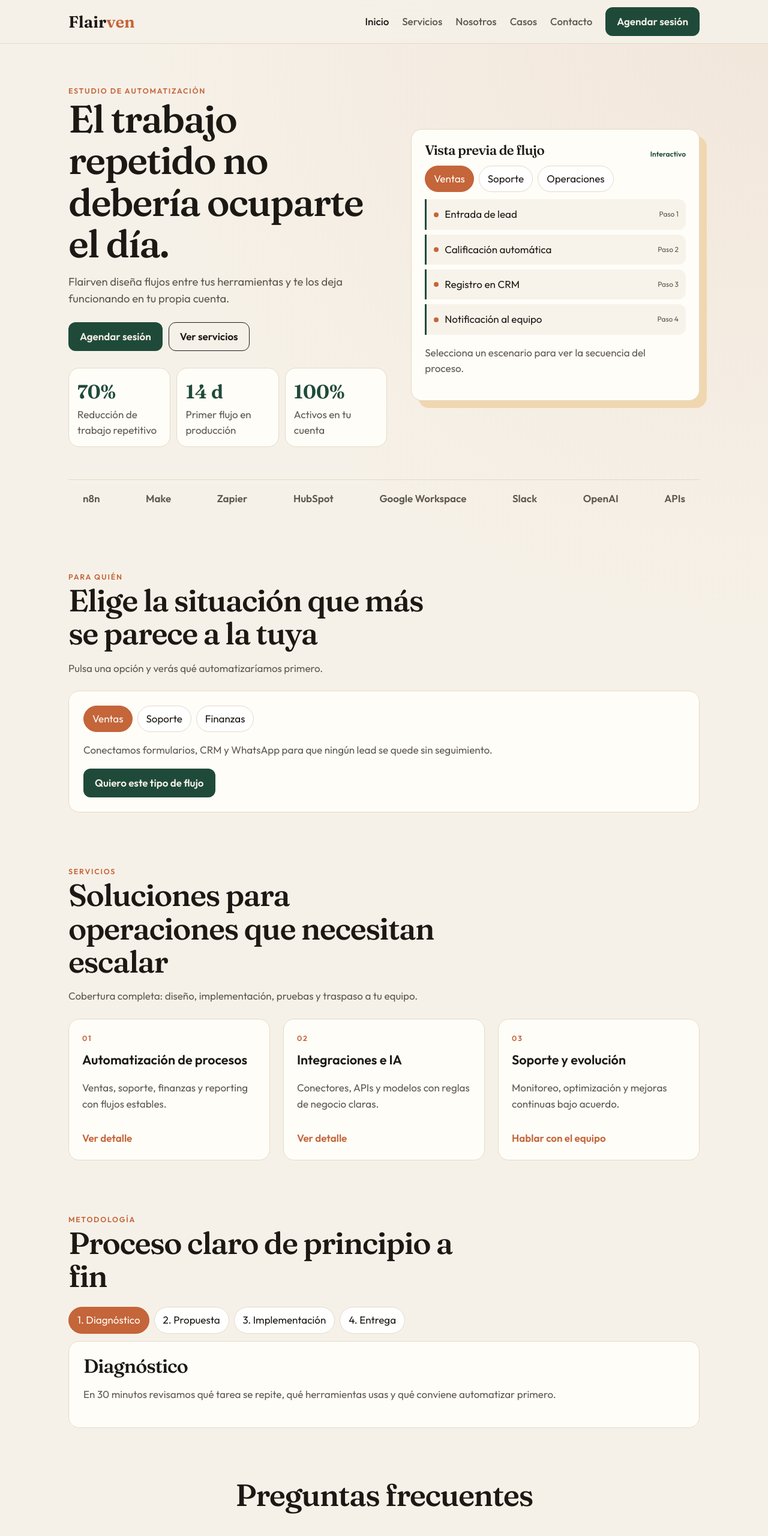
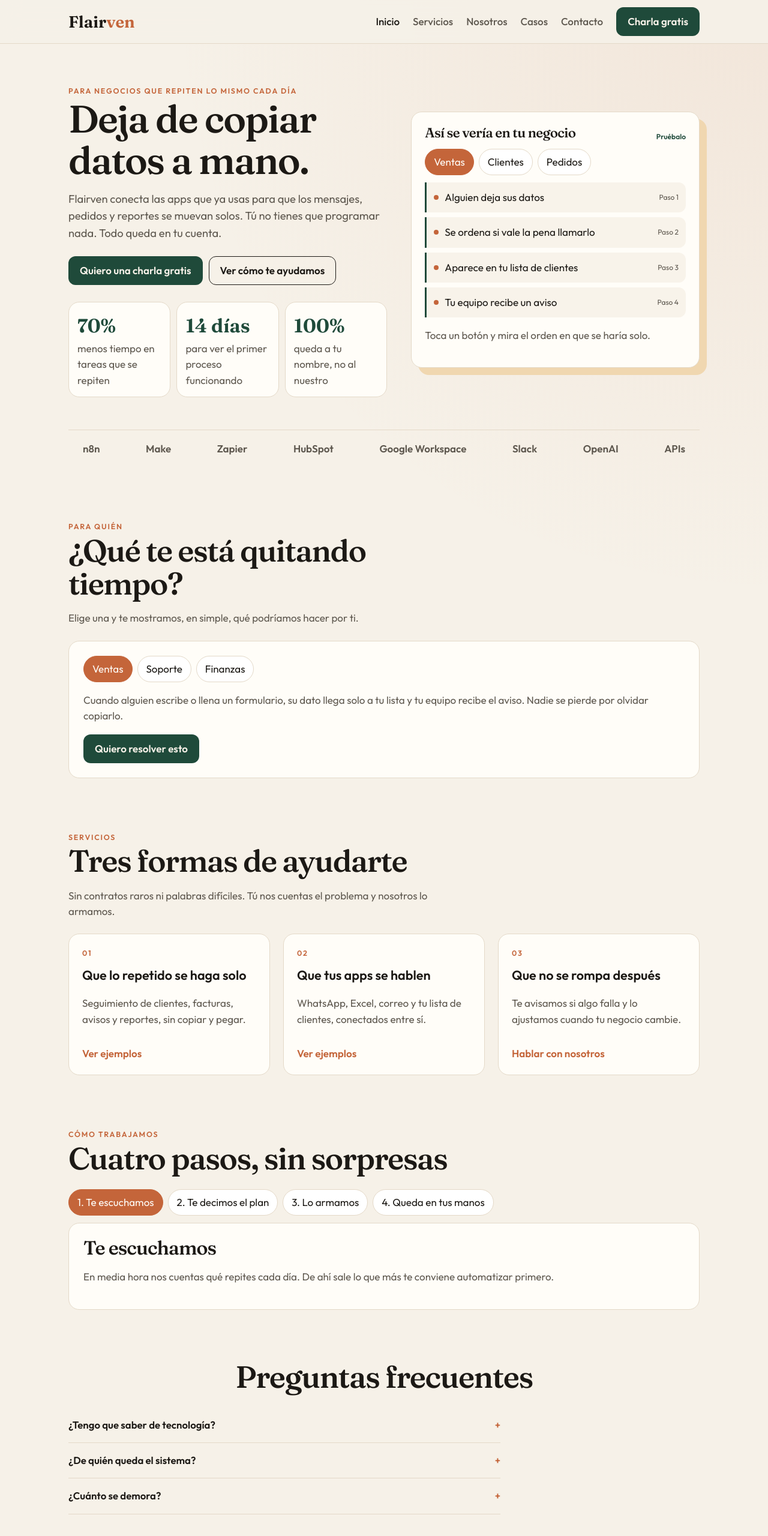
Before and after one commit to andrew0010-wb/flairven, a website: page index.html in a window 1280 px wide. Shown: the top 2560 px of the page at 60% size. Drawn offline with Linux system fonts and the light colour scheme.

Commit message:
Reescribe el sitio en lenguaje claro y persuasivo
Co-authored-by: Cursor <cursoragent@cursor.com>

```diff
--- a/index.html
+++ b/index.html
@@ -5,16 +5,16 @@
     <meta name="viewport" content="width=device-width, initial-scale=1.0" />
     <meta
       name="description"
-      content="Flairven — Automatización de procesos con n8n, Make y Zapier. Implementación profesional, documentada y en tu cuenta."
+      content="Flairven hace que las tareas repetidas de tu negocio se hagan solas. Sin que tengas que aprender tecnología."
     />
-    <title>Flairven | Automatización de procesos</title>
+    <title>Flairven | Menos trabajo repetido</title>
     <link rel="preconnect" href="https://fonts.googleapis.com" />
     <link rel="preconnect" href="https://fonts.gstatic.com" crossorigin />
     <link
       href="https://fonts.googleapis.com/css2?family=Fraunces:opsz,wght@9..144,560;9..144,640&family=Outfit:wght@400;500;600&display=swap"
       rel="stylesheet"
     />
-    <link rel="stylesheet" href="/css/styles.css?v=9" />
+    <link rel="stylesheet" href="/css/styles.css?v=10" />
   </head>
   <body data-page="index.html">
     <div id="site-header"></div>
@@ -23,44 +23,45 @@
       <section class="hero">
         <div class="hero-grid">
           <div class="reveal">
-            <span class="kicker">Estudio de automatización</span>
-            <h1>El trabajo repetido no debería ocuparte el día.</h1>
+            <span class="kicker">Para negocios que repiten lo mismo cada día</span>
+            <h1>Deja de copiar datos a mano.</h1>
             <p class="hero-lead">
-              Flairven diseña flujos entre tus herramientas y te los deja
-              funcionando en tu propia cuenta.
+              Flairven conecta las apps que ya usas para que los mensajes,
+              pedidos y reportes se muevan solos. Tú no tienes que programar
+              nada. Todo queda en tu cuenta.
             </p>
             <div class="hero-actions">
-              <a class="btn btn-primary" href="/contacto.html">Agendar sesión</a>
-              <a class="btn btn-secondary" href="/servicios.html">Ver servicios</a>
+              <a class="btn btn-primary" href="/contacto.html">Quiero una charla gratis</a>
+              <a class="btn btn-secondary" href="/servicios.html">Ver cómo te ayudamos</a>
             </div>
             <div class="hero-stats">
               <div class="stat">
                 <strong data-count="70" data-suffix="%">0%</strong>
-                <span>Reducción de trabajo repetitivo</span>
+                <span>menos tiempo en tareas que se repiten</span>
               </div>
               <div class="stat">
-                <strong data-count="14" data-suffix=" d">0 d</strong>
-                <span>Primer flujo en producción</span>
+                <strong data-count="14" data-suffix=" días">0 días</strong>
+                <span>para ver el primer proceso funcionando</span>
               </div>
               <div class="stat">
                 <strong data-count="100" data-suffix="%">0%</strong>
-                <span>Activos en tu cuenta</span>
+                <span>queda a tu nombre, no al nuestro</span>
               </div>
             </div>
           </div>
 
           <div class="hero-panel reveal" id="demo" style="transition-delay: 0.1s">
             <div class="panel-head">
-              <h2>Vista previa de flujo</h2>
-              <span class="panel-badge">Interactivo</span>
+              <h2>Así se vería en tu negocio</h2>
+              <span class="panel-badge">Pruébalo</span>
             </div>
             <div class="flow-tabs" role="tablist">
               <button type="button" class="flow-tab is-active" data-flow-tab="ventas">Ventas</button>
-              <button type="button" class="flow-tab" data-flow-tab="soporte">Soporte</button>
-              <button type="button" class="flow-tab" data-flow-tab="ops">Operaciones</button>
+              <button type="button" class="flow-tab" data-flow-tab="soporte">Clientes</button>
+              <button type="button" class="flow-tab" data-flow-tab="ops">Pedidos</button>
             </div>
             <div data-flow-nodes></div>
-            <p class="panel-note">Selecciona un escenario para ver la secuencia del proceso.</p>
+            <p class="panel-note">Toca un botón y mira el orden en que se haría solo.</p>
           </div>
         </div>
       </section>
@@ -75,8 +76,8 @@
       <section class="section">
         <div class="section-header reveal">
           <span class="kicker">Para quién</span>
-          <h2>Elige la situación que más se parece a la tuya</h2>
-          <p>Pulsa una opción y verás qué automatizaríamos primero.</p>
+          <h2>¿Qué te está quitando tiempo?</h2>
+          <p>Elige una y te mostramos, en simple, qué podríamos hacer por ti.</p>
         </div>
         <div class="audience reveal" data-audience>
           <div class="audience-nav">
@@ -85,52 +86,49 @@
             <button type="button" data-audience-key="finanzas" aria-pressed="false">Finanzas</button>
           </div>
           <p class="audience-panel" data-audience-panel></p>
-          <a class="btn btn-primary" href="/contacto.html">Quiero este tipo de flujo</a>
+          <a class="btn btn-primary" href="/contacto.html">Quiero resolver esto</a>
         </div>
       </section>
 
       <section class="section">
         <div class="section-header reveal">
           <span class="kicker">Servicios</span>
-          <h2>Soluciones para operaciones que necesitan escalar</h2>
-          <p>
-            Cobertura completa: diseño, implementación, pruebas y traspaso a tu
-            equipo.
-          </p>
+          <h2>Tres formas de ayudarte</h2>
+          <p>Sin contratos raros ni palabras difíciles. Tú nos cuentas el problema y nosotros lo armamos.</p>
         </div>
         <div class="grid-3 reveal">
           <a class="card card-hit" href="/servicios.html">
             <div class="card-icon">01</div>
-            <h3>Automatización de procesos</h3>
-            <p>Ventas, soporte, finanzas y reporting con flujos estables.</p>
-            <span class="card-link">Ver detalle</span>
+            <h3>Que lo repetido se haga solo</h3>
+            <p>Seguimiento de clientes, facturas, avisos y reportes, sin copiar y pegar.</p>
+            <span class="card-link">Ver ejemplos</span>
           </a>
           <a class="card card-hit" href="/servicios.html#ia">
             <div class="card-icon">02</div>
-            <h3>Integraciones e IA</h3>
-            <p>Conectores, APIs y modelos con reglas de negocio claras.</p>
-            <span class="card-link">Ver detalle</span>
+            <h3>Que tus apps se hablen</h3>
+            <p>WhatsApp, Excel, correo y tu lista de clientes, conectados entre sí.</p>
+            <span class="card-link">Ver ejemplos</span>
           </a>
           <a class="card card-hit" href="/contacto.html">
             <div class="card-icon">03</div>
-            <h3>Soporte y evolución</h3>
-            <p>Monitoreo, optimización y mejoras continuas bajo acuerdo.</p>
-            <span class="card-link">Hablar con el equipo</span>
+            <h3>Que no se rompa después</h3>
+            <p>Te avisamos si algo falla y lo ajustamos cuando tu negocio cambie.</p>
+            <span class="card-link">Hablar con nosotros</span>
           </a>
         </div>
       </section>
 
       <section class="section">
         <div class="section-header reveal">
-          <span class="kicker">Metodología</span>
-          <h2>Proceso claro de principio a fin</h2>
+          <span class="kicker">Cómo trabajamos</span>
+          <h2>Cuatro pasos, sin sorpresas</h2>
         </div>
         <div class="journey reveal" data-journey>
           <div class="journey-nav" role="tablist">
-            <button type="button" class="is-active" data-journey-step="0">1. Diagnóstico</button>
-            <button type="button" data-journey-step="1">2. Propuesta</button>
-            <button type="button" data-journey-step="2">3. Implementación</button>
-            <button type="button" data-journey-step="3">4. Entrega</button>
+            <button type="button" class="is-active" data-journey-step="0">1. Te escuchamos</button>
+            <button type="button" data-journey-step="1">2. Te decimos el plan</button>
+            <button type="button" data-journey-step="2">3. Lo armamos</button>
+            <button type="button" data-journey-step="3">4. Queda en tus manos</button>
           </div>
           <div class="journey-panel" data-journey-panel></div>
         </div>
@@ -142,24 +140,24 @@
         </div>
         <div class="faq reveal">
           <div class="faq-item">
-            <button type="button" data-faq-trigger aria-expanded="false">¿Qué plataforma recomiendan?</button>
+            <button type="button" data-faq-trigger aria-expanded="false">¿Tengo que saber de tecnología?</button>
             <div class="faq-answer">
-              Elegimos según volumen, complejidad, mantenimiento y requisitos de
-              datos. La decisión queda documentada en la propuesta.
+              No. Tú nos cuentas qué haces hoy a mano. Nosotros elegimos la
+              herramienta y te explicamos el resultado en palabras normales.
             </div>
           </div>
           <div class="faq-item">
-            <button type="button" data-faq-trigger aria-expanded="false">¿Quién es dueño de los flujos?</button>
+            <button type="button" data-faq-trigger aria-expanded="false">¿De quién queda el sistema?</button>
             <div class="faq-answer">
-              Tú. Implementamos en tu workspace y entregamos documentación para
-              operación interna.
+              Tuyo. Lo dejamos en tus cuentas y con una guía corta para que tu
+              equipo sepa qué hace cada cosa.
             </div>
           </div>
           <div class="faq-item">
-            <button type="button" data-faq-trigger aria-expanded="false">¿Cuánto tarda un proyecto?</button>
+            <button type="button" data-faq-trigger aria-expanded="false">¿Cuánto se demora?</button>
             <div class="faq-answer">
-              Un flujo acotado suele publicarse en 1–3 semanas. Proyectos
-              amplios se dividen por hitos.
+              Un proceso sencillo suele estar listo en una a tres semanas. Si
+              son varias áreas, lo partimos para que veas avances pronto.
             </div>
           </div>
         </div>
@@ -167,16 +165,16 @@
 
       <section class="section">
         <div class="cta reveal">
-          <h2>Agenda una sesión estratégica de 30 minutos</h2>
-          <p>Evaluamos tu operación y definimos el siguiente paso concreto.</p>
-          <a class="btn btn-primary" href="/contacto.html">Contactar a Flairven</a>
+          <h2>Cuéntanos qué estás haciendo a mano</h2>
+          <p>En 30 minutos, gratis, te decimos si vale la pena automatizarlo y por dónde empezar.</p>
+          <a class="btn btn-primary" href="/contacto.html">Pedir la charla</a>
         </div>
       </section>
     </main>
 
     <div id="site-footer"></div>
-    <script src="/js/site-config.js?v=9"></script>
-    <script src="/js/layout.js?v=9"></script>
-    <script src="/js/main.js?v=9"></script>
+    <script src="/js/site-config.js?v=10"></script>
+    <script src="/js/layout.js?v=10"></script>
+    <script src="/js/main.js?v=10"></script>
   </body>
 </html>
--- a/js/main.js
+++ b/js/main.js
@@ -86,22 +86,22 @@
   if (demo) {
     var scenarios = {
       ventas: [
-        "Entrada de lead",
-        "Calificación automática",
-        "Registro en CRM",
-        "Notificación al equipo",
+        "Alguien deja sus datos",
+        "Se ordena si vale la pena llamarlo",
+        "Aparece en tu lista de clientes",
+        "Tu equipo recibe un aviso",
       ],
       soporte: [
-        "Ticket recibido",
-        "Análisis de prioridad",
-        "Asignación de agente",
-        "Respuesta inicial",
+        "Llega un mensaje de un cliente",
+        "Se ve qué tan urgente es",
+        "Se asigna a la persona correcta",
+        "Sale una primera respuesta",
       ],
       ops: [
-        "Pedido confirmado",
-        "Generación de factura",
-        "Actualización contable",
-        "Alerta de excepción",
+        "Entra un pedido",
+        "Se crea la factura",
+        "Se anota en tus cuentas",
+        "Te avisamos si algo no cuadra",
       ],
     };
     var nodesEl = demo.querySelector("[data-flow-nodes]");
@@ -146,20 +146,20 @@
   if (journey) {
     var journeySteps = [
       {
-        title: "Diagnóstico",
-        text: "En 30 minutos revisamos qué tarea se repite, qué herramientas usas y qué conviene automatizar primero.",
+        title: "Te escuchamos",
+        text: "En media hora nos cuentas qué repites cada día. De ahí sale lo que más te conviene automatizar primero.",
       },
       {
-        title: "Propuesta",
-        text: "Recibes alcance, herramienta recomendada, plazos y un precio cerrado antes de construir.",
+        title: "Te decimos el plan",
+        text: "Te explicamos qué haremos, en cuánto tiempo y cuánto cuesta. Nada empieza sin que lo apruebes.",
       },
       {
-        title: "Implementación",
-        text: "Construimos el flujo, lo probamos contigo y dejamos alertas cuando algo falla.",
+        title: "Lo armamos",
+        text: "Lo construimos, lo pruebas con nosotros y te avisamos si en algún momento deja de funcionar.",
       },
       {
-        title: "Entrega",
-        text: "El sistema queda en tu cuenta, con una guía corta para que tu equipo lo opere.",
+        title: "Queda en tus manos",
+        text: "El proceso queda en tus cuentas, con una guía corta para que tu equipo sepa usarlo.",
       },
     ];
     var panel = journey.querySelector("[data-journey-panel]");
@@ -184,9 +184,9 @@
   var audience = document.querySelector("[data-audience]");
   if (audience) {
     var profiles = {
-      ventas: "Conectamos formularios, CRM y WhatsApp para que ningún lead se quede sin seguimiento.",
-      soporte: "Clasificamos tickets, asignamos al equipo correcto y dejamos una primera respuesta lista.",
-      finanzas: "Pasamos pedidos, facturas y conciliaciones a un flujo con alertas cuando algo no cuadra.",
+      ventas: "Cuando alguien escribe o llena un formulario, su dato llega solo a tu lista y tu equipo recibe el aviso. Nadie se pierde por olvidar copiarlo.",
+      soporte: "Los mensajes se ordenan por urgencia y llegan a la persona correcta, con una primera respuesta lista para revisar.",
+      finanzas: "El pedido, la factura y el registro de cuentas se actualizan juntos. Si algo no coincide, te llega una alerta.",
     };
     var audiencePanel = audience.querySelector("[data-audience-panel]");
     var audienceButtons = audience.querySelectorAll("[data-audience-key]");
--- a/js/site-config.js
+++ b/js/site-config.js
@@ -29,10 +29,10 @@
   window.FLAIRVEN_SITE = {
     name: "Flairven",
     tagline:
-      "Agencia de automatización. Diseñamos flujos confiables para equipos que necesitan escalar operaciones.",
+      "Hacemos que las tareas repetidas de tu negocio se hagan solas, sin que tengas que aprender tecnología.",
     email: "hola@flairven.com",
     phone: "",
-    ctaLabel: "Agendar sesión",
+    ctaLabel: "Charla gratis",
     ctaHref: "contacto.html",
     pages: repoPages.map(function (page) {
       return {
```
Also changed, not shown: contacto.html (+19 -19 lines), nosotros.html (+17 -18 lines), portafolio.html (+14 -15 lines), servicios.html (+24 -24 lines).
